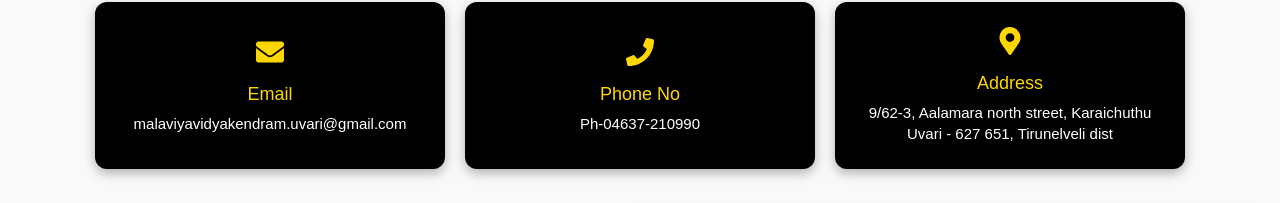
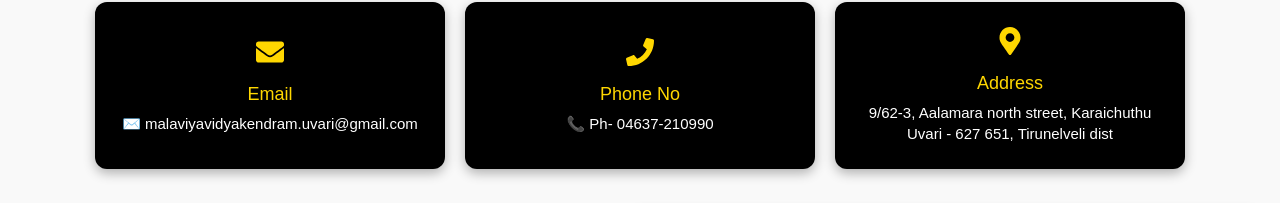
Before and after one commit to malaviavidyakendram-uvari/malaviyavidyakendramurvari, a React (Vite) app: page /contact in a window 1280 px wide. Shown: the part 162-365 px from the top of the page. Built offline with nearby package versions, Linux system fonts and the light colour scheme; a web font is replaced by a local one.

Commit message:
Update: new version of React app

```diff
--- a/src/Components/Footer.jsx
+++ b/src/Components/Footer.jsx
@@ -17,8 +17,8 @@ const Footer = () => {
             Malaviya vidya kendram 9/62-3, Aalamara north street, Karaichuthu
             Uvari - 627 651, Tirunelveli dist
           </p>
-          <p>✉️ malaviyavidyakendram.uvari@gmail.com</p>
-          <p>📞 Ph- 04637-210990</p>
+          <p><a href="mailto:malaviyavidyakendram.uvari@gmail.com">✉️ malaviyavidyakendram.uvari@gmail.com</a></p>
+          <p><a href="tel:04637210990">📞 Ph- 04637-210990</a></p>
 
           {/* Social Media */}
           <div className="footer-social">
--- a/src/Pages/Contact.jsx
+++ b/src/Pages/Contact.jsx
@@ -75,12 +75,12 @@ const Contact = () => {
         <div className="tag-card">
           <FaEnvelope className="tag-icon" />
           <h4>Email</h4>
-          <p>malaviyavidyakendram.uvari@gmail.com</p>
+          <p><a href="mailto:malaviyavidyakendram.uvari@gmail.com">✉️ malaviyavidyakendram.uvari@gmail.com</a></p>
         </div>
         <div className="tag-card">
           <FaPhone className="tag-icon" />
           <h4>Phone No</h4>
-          <p>Ph-04637-210990</p>
+          <p><a href="tel:04637210990">📞 Ph- 04637-210990</a></p>
         </div>
         <div className="tag-card">
           <FaMapMarkerAlt className="tag-icon" />
```
